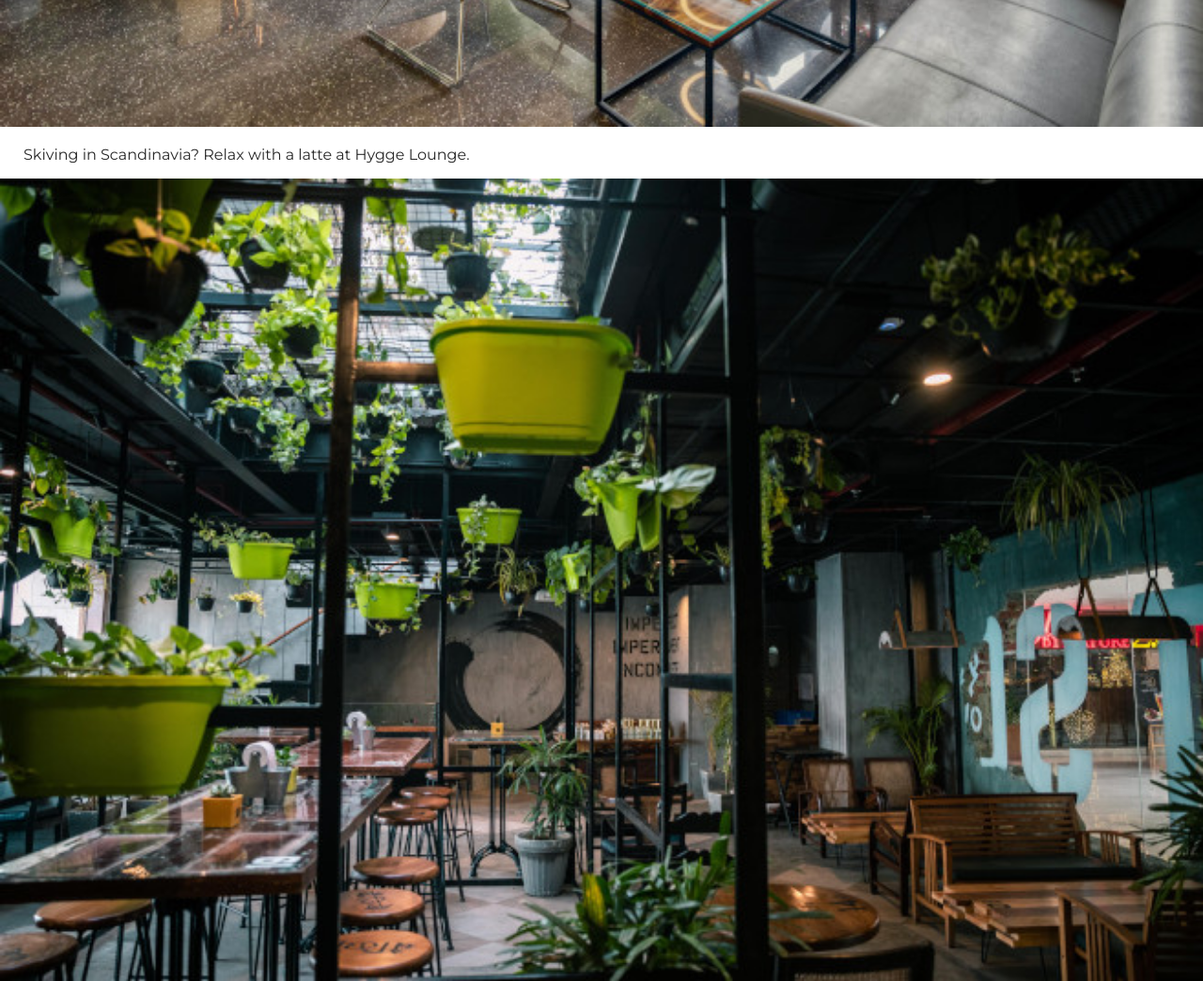
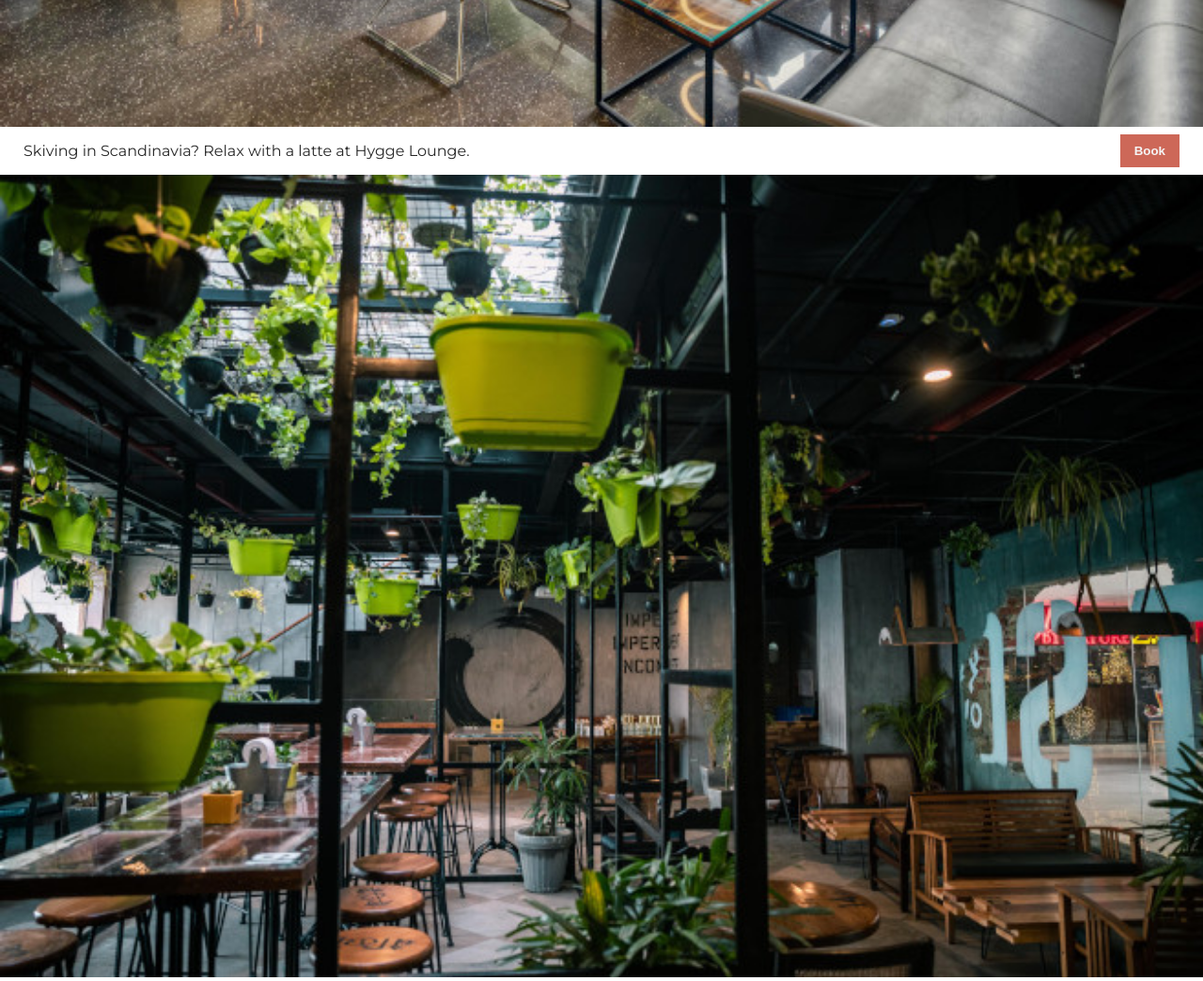
Before and after one commit to SimonRJenkins/coworking-space-site, a plain HTML site: page index.html in a window 1280 px wide. Shown: the part 900-1944 px from the top of the page at 94% size. Drawn offline with Linux system fonts and the light colour scheme.

Commit message:
Update index.css & index.html
Added a button element to the caption class
Added styling to button
Used flexbox to align the button and caption text next to each other with space
Added display block to item-img to remove white space below it and the button
Used align-self to centre the button

```diff
--- a/index.css
+++ b/index.css
@@ -48,9 +48,13 @@ h1 {
 
 .item-img {
     width: 100%;
+    display: block;
 }
 
 .caption {
+    display: flex;
+    justify-content: space-between;
+    gap: 20px;
     margin: 0 25px;
 }
 
@@ -62,3 +66,13 @@ h1 {
     color: whitesmoke;
     padding: 10px;
 }
+
+button {
+    align-self: center;
+    border: none;
+    background-color: #cd6858;
+    color: whitesmoke;
+    padding: 10px 15px;
+    font-weight: 700;
+    cursor: pointer;
+}
--- a/index.html
+++ b/index.html
@@ -36,6 +36,7 @@
             </div>
             <div class="caption">
                 <p>Skiving in Scandinavia? Relax with a latte at Hygge Lounge.</p>
+                <button>Book</button>
             </div>
         </section>
 
```
